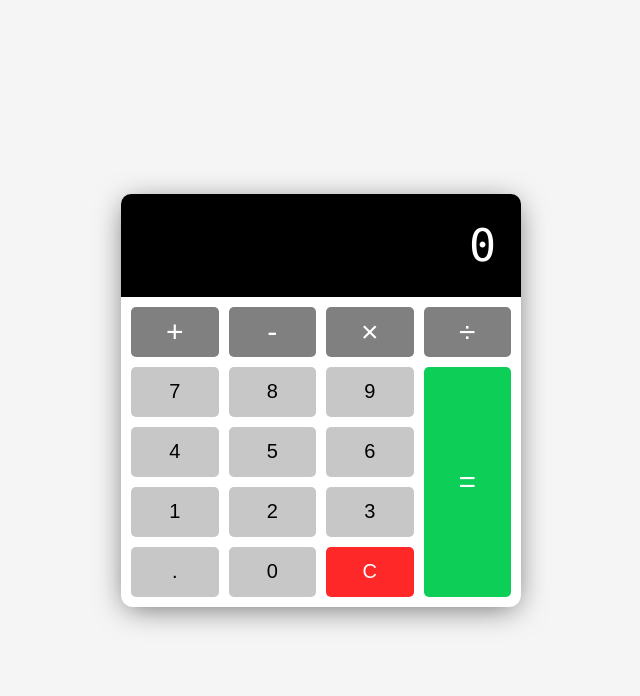
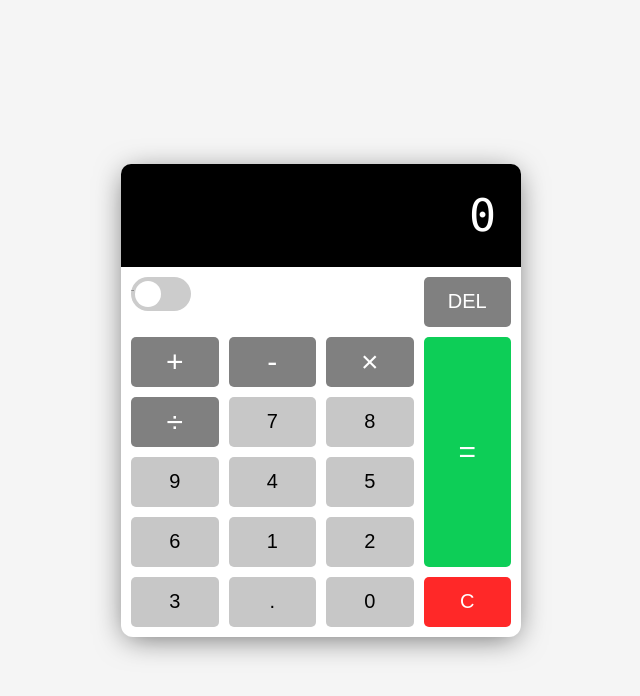
Before and after one commit to chachingchen/Calculator, a plain HTML site: page index.html in a window 1280 px wide. Shown: the whole page, without its empty margins (319-959 px from the left). Drawn offline with Linux system fonts and the light colour scheme.

Commit message:
add delete and toggle switch

```diff
--- a/index.html
+++ b/index.html
@@ -16,6 +16,12 @@
 		</div>
 		<!-- Buttons -->
 		<div class="calculator-buttons">
+			<button class="delete" id="del-btn">DEL</button>
+			<label class="switch">
+  				<input type="checkbox">
+  				<span class="slider round"></span>
+			</label>
+
 			<button class="operator" value="+">+</button>
 			<button class="operator" value="-">-</button>
 			<button class="operator" value="*">×</button>
--- a/script.js
+++ b/script.js
@@ -1,4 +1,4 @@
-//additional functionality: 1.delete key 2.bracket 3.IOS style calculator
+//additional functionality: 1.delete key 2.toggle switch to ios style
 
 const calculatorDisplay = document.querySelector('h1');
 const inputBtns = document.querySelectorAll('button');
--- a/style.css
+++ b/style.css
@@ -110,6 +110,84 @@ button:focus {
 	background: rgb(13, 206, 87);
 }
 
+.delete {
+	grid-column-start: 4;
+	grid-column-end: 5;
+	background: grey;
+	color: white;
+	font-size: 20px;
+}
+
+/* The switch - the box around the slider */
+.switch {
+  position: fixed;
+  display: inline-block;
+  width: 60px;
+  height: 34px;
+}
+
+/* Hide default HTML checkbox */
+.switch input {
+  opacity: 0;
+  width: 0;
+  height: 0;
+}
+
+/* The slider */
+.slider {
+  position: absolute;
+  cursor: pointer;
+  top: 0;
+  left: 0;
+  right: 0;
+  bottom: 0;
+  background-color: #ccc;
+  -webkit-transition: .4s;
+  transition: .4s;
+}
+
+.slider:before {
+  position: absolute;
+  content: "";
+  height: 26px;
+  width: 26px;
+  left: 4px;
+  bottom: 4px;
+  background-color: white;
+  -webkit-transition: .4s;
+  transition: .4s;
+}
+
+.slider:after {
+	/*position: fixed;*/
+	content: "IOS";
+	font-size: 2px;
+	right: 0;
+  bottom: 4px;
+}
+
+input:checked + .slider {
+  background-color: #2196F3;
+}
+
+input:focus + .slider {
+  box-shadow: 0 0 1px #2196F3;
+}
+
+input:checked + .slider:before {
+  -webkit-transform: translateX(26px);
+  -ms-transform: translateX(26px);
+  transform: translateX(26px);
+}
+
+/* Rounded sliders */
+.slider.round {
+  border-radius: 34px;
+}
+
+.slider.round:before {
+  border-radius: 50%;
+}
 /*Media Query: large smart phone*/
 @media screen and (max-width: 600px) {
 	.calculator {
```
